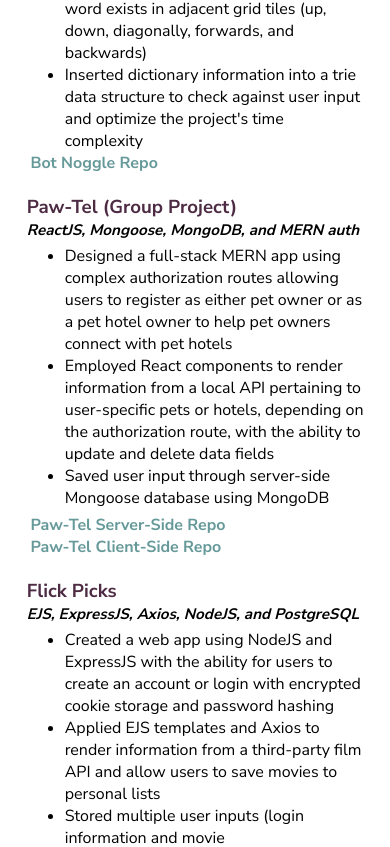
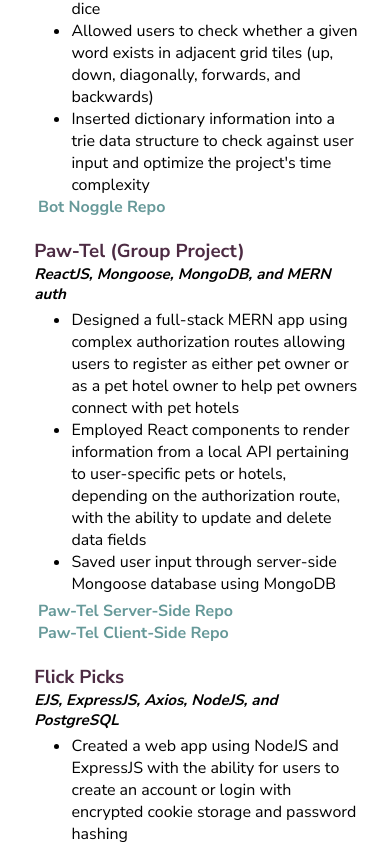
Before and after one commit to LouisaJohnston/Portfolio, a Next.js app: page / in a window 390 px wide. Shown: the part 1052-1899 px from the top of the page. Built offline with nearby package versions, Linux system fonts and the light colour scheme.

Commit message:
README and wrapping

```diff
--- a/styles/globals.css
+++ b/styles/globals.css
@@ -314,18 +314,17 @@
     margin-left: 5%;
     margin-right: 5%;
     margin-bottom: 1%;
+    overflow-wrap: break-word;
   }
 
-
-
   h3, h4, p, li {
-    margin-left: 5%;
-    margin-right: 5%;
+    margin-left: 7%;
+    margin-right: 7%;
   }
 
   #main a {
-    margin-left: 2%;
-    margin-right: 2%;
+    margin-left: 4%;
+    margin-right: 4%;
     font-weight: 700;
   }
 
```
Also changed, not shown: 1 other file (tests, documents, lock files or other folders).
